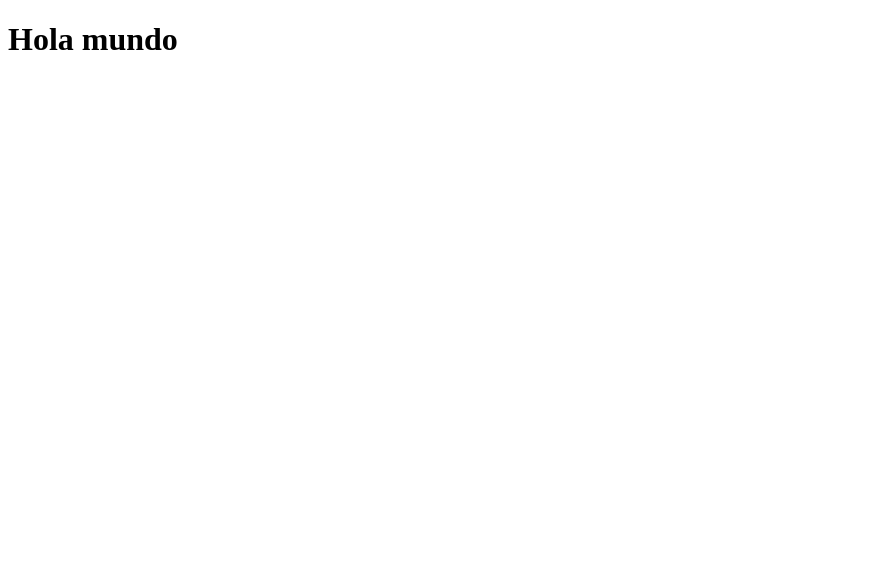
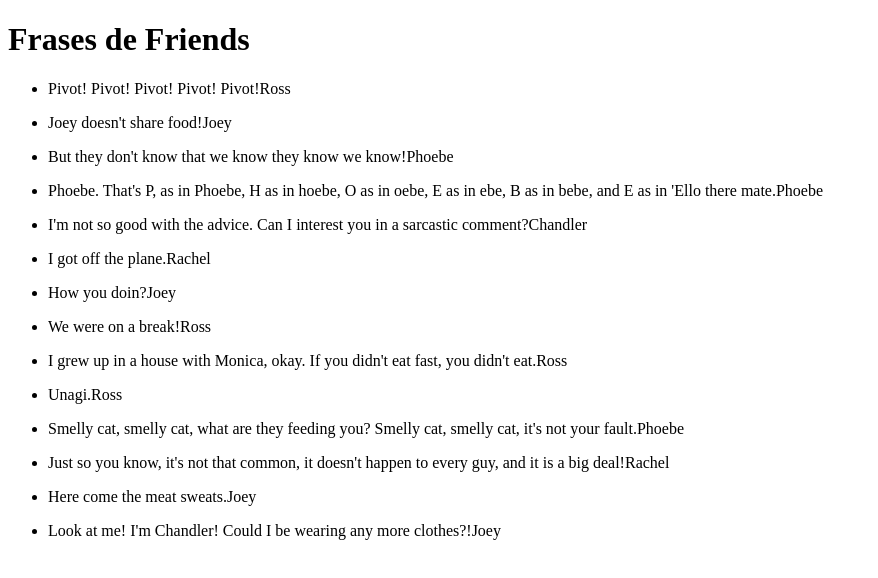
Before and after one commit to Adalab/modulo-3-evaluacion-intermedia-SandraRial, a React (Create React App) app: page / in a window 1280 px wide. Shown: the top 578 px of the page, without its empty margins (0-878 px from the left). Built offline with nearby package versions, Linux system fonts and the light colour scheme.

Commit message:
add map to paint

```diff
--- a/src/components/App.js
+++ b/src/components/App.js
@@ -1,12 +1,33 @@
 import '../styles/App.scss';
+import phrasesList from '../data/quotes.json';
+import { useState } from 'react';
 // import callToApi from '../services/api';
-// import { useEffect, useState } from 'react';
+
 // import ls from '../services/localStorage';
 
 function App() {
+  const [data, setData] = useState(phrasesList);
+
+  const htmlData = data.map((phrase, i) => {
+    return (
+      <li key={i}>
+        <p>
+          {phrase.quote}
+          {phrase.character}
+        </p>
+      </li>
+    );
+  });
+
   return (
     <div>
-      <h1>Hola mundo</h1>
+      <header>
+        <h1>Frases de Friends</h1>
+      </header>
+      <main>
+        {/* list of phrases */}
+        <ul>{htmlData}</ul>
+      </main>
     </div>
   );
 }
--- /dev/null
+++ b/src/data/quotes.json
@@ -0,0 +1,58 @@
+[
+{
+"quote": "Pivot! Pivot! Pivot! Pivot! Pivot!",
+"character": "Ross"
+},
+{
+"quote": "Joey doesn't share food!",
+"character": "Joey"
+},
+{
+"quote": "But they don't know that we know they know we know!",
+"character": "Phoebe"
+},
+{
+"quote": "Phoebe. That's P, as in Phoebe, H as in hoebe, O as in oebe, E as in ebe, B as in bebe, and E as in 'Ello there mate.",
+"character": "Phoebe"
+},
+{
+"quote": "I'm not so good with the advice. Can I interest you in a sarcastic comment?",
+"character": "Chandler"
+},
+{
+"quote": "I got off the plane.",
+"character": "Rachel"
+},
+{
+"quote": "How you doin?",
+"character": "Joey"
+},
+{
+"quote": "We were on a break!",
+"character": "Ross"
+},
+{
+"quote": "I grew up in a house with Monica, okay. If you didn't eat fast, you didn't eat.",
+"character": "Ross"
+},
+{
+"quote": "Unagi.",
+"character": "Ross"
+},
+{
+"quote": "Smelly cat, smelly cat, what are they feeding you? Smelly cat, smelly cat, it's not your fault.",
+"character": "Phoebe"
+},
+{
+"quote": "Just so you know, it's not that common, it doesn't happen to every guy, and it is a big deal!",
+"character": "Rachel"
+},
+{
+"quote": "Here come the meat sweats.",
+"character": "Joey"
+},
+{
+"quote": "Look at me! I'm Chandler! Could I be wearing any more clothes?!",
+"character": "Joey"
+}
+]
```
